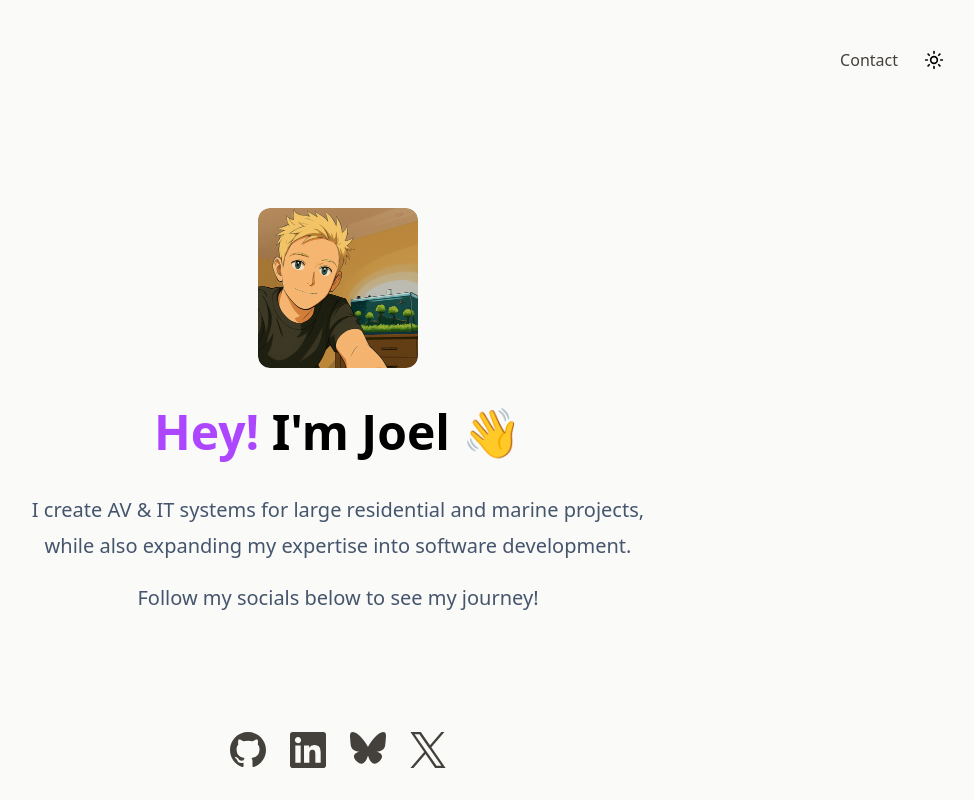
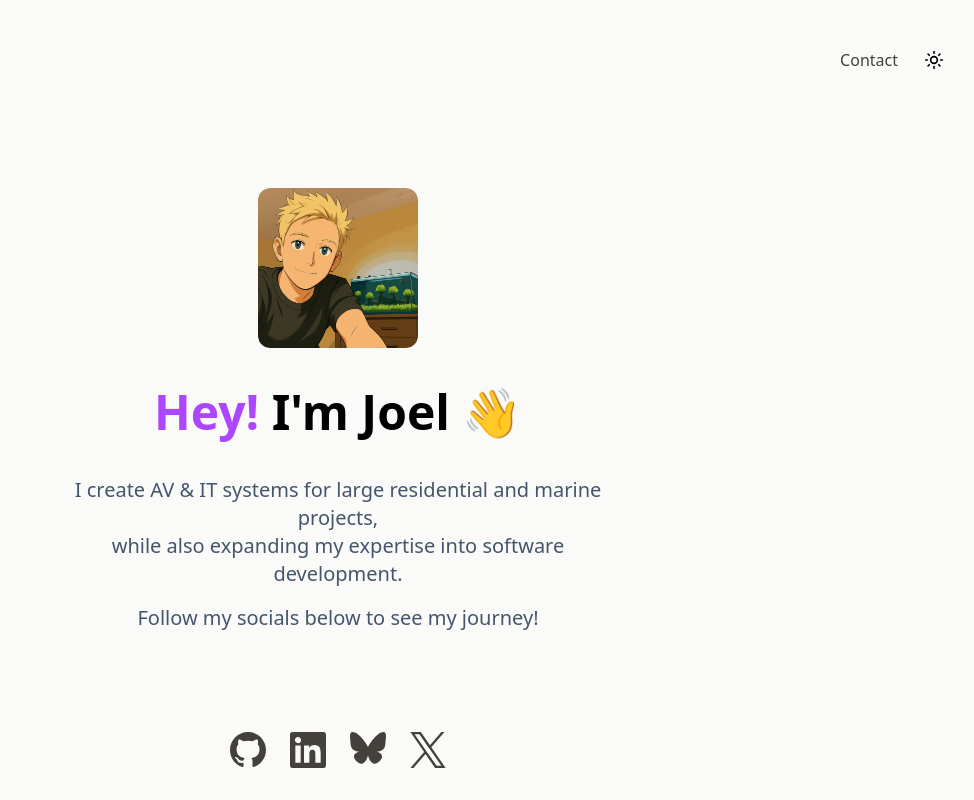
Before and after one commit to joeloconnor-nz/joeloconnor.nz, a Next.js app: page / in a window 1280 px wide. Shown: the whole page, without its empty margins (302-1276 px from the left). Built offline with nearby package versions, Linux system fonts and the light colour scheme.

Commit message:
Update homepage spacing

```diff
--- a/app/page.tsx
+++ b/app/page.tsx
@@ -8,13 +8,13 @@ export default function Home() {
       <div className="flex flex-col items-center gap-10 px-6 py-8 text-center">
         <ProfileImage />
         <AnimatedHeading />
-        <div className="flex flex-col gap-2 text-slate-600 sm:text-xl dark:text-stone-400">
+        <div className="flex max-w-xl flex-col gap-4 text-slate-600 sm:text-xl dark:text-stone-400">
           <p>
             I create AV & IT systems for large residential and marine projects,
-          </p>
-          <p className="mb-4">
+            <br />
             while also expanding my expertise into software development.
           </p>
+
           <p>Follow my socials below to see my journey!</p>
         </div>
       </div>
```
